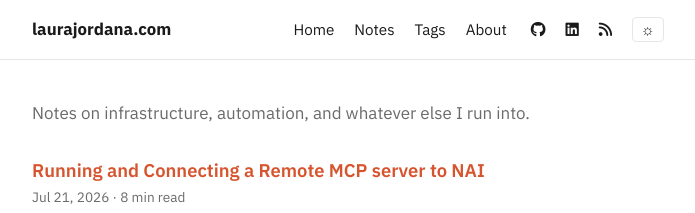
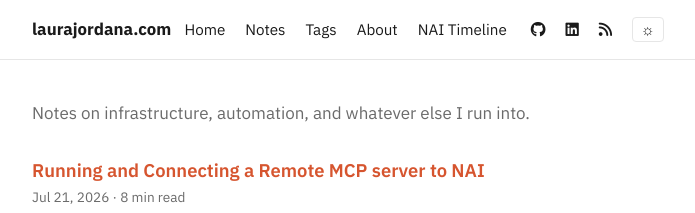
Before and after one commit to lauramariel/lauramariel.github.io, a Jekyll site: the page built from index.html, in a window 1280 px wide. Shown: the top 213 px of the page, without its empty margins (292-987 px from the left). Built offline with Jekyll 4.4.1, drawn with Linux system fonts in a browser that asks for light colours; nearby versions of some CDN libraries.

Commit message:
add NAI timeline to nav

```diff
--- a/_includes/nav.html
+++ b/_includes/nav.html
@@ -2,3 +2,4 @@
 <li><a href="{{ "/archive" | prepend: site.baseurl }}">Notes</a></li>
 <li><a href="{{ "/tags" | prepend: site.baseurl }}">Tags</a></li>
 <li><a href="{{ "/about" | prepend: site.baseurl }}">About</a></li>
+<li><a href="https://nai.laurajordana.com">NAI Timeline</a></li>
```
